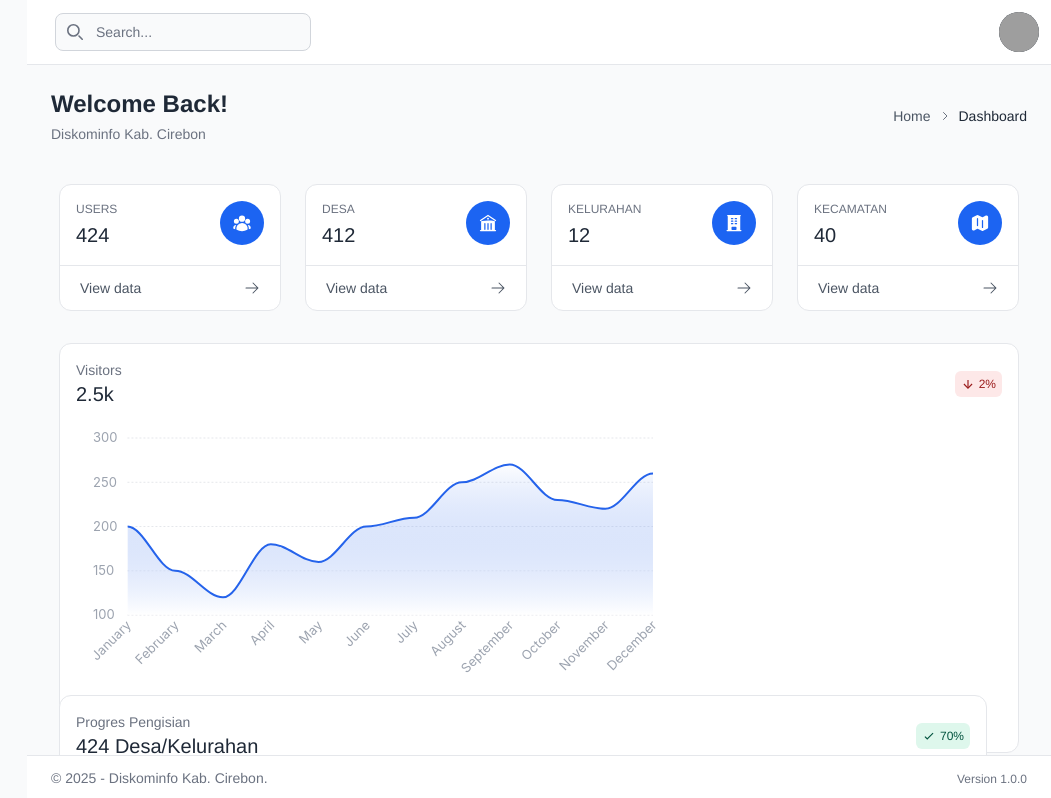
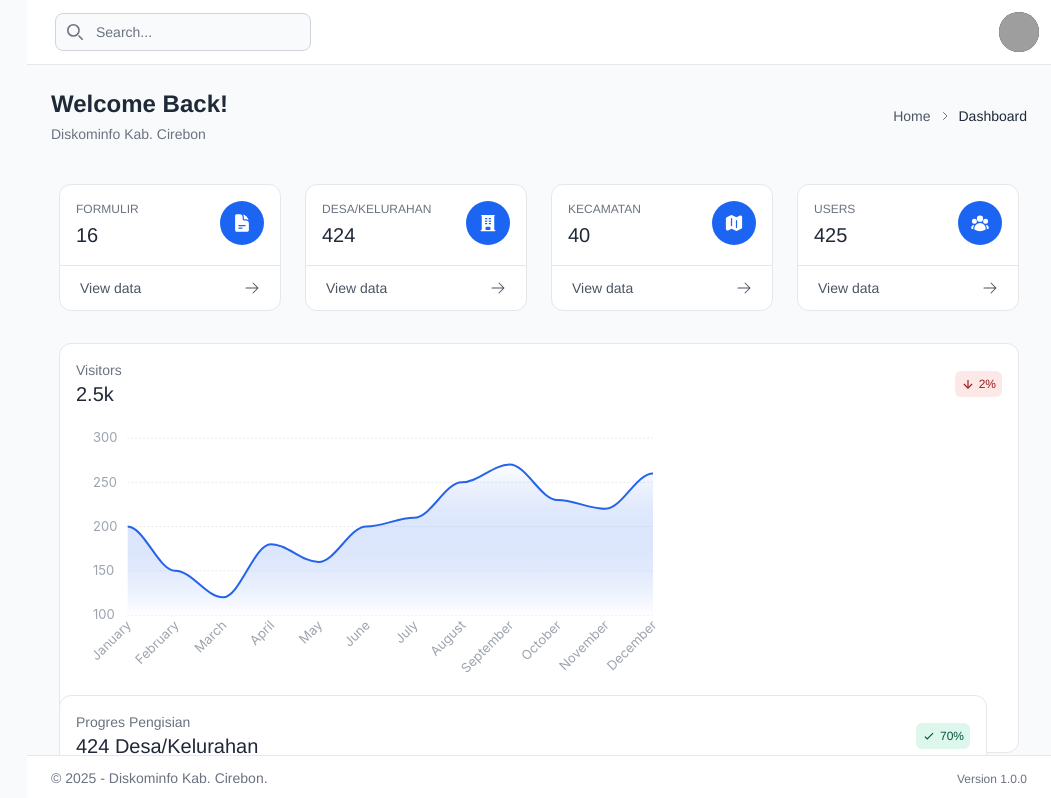
Before and after one commit to azharanggakusuma/simades, a Next.js app: page /dashboard in a window 1280 px wide. Shown: the top 798 px of the page, without its empty margins (229-1280 px from the left). Built offline with nearby package versions, Linux system fonts and the light colour scheme; grey boxes are pictures that could not be loaded.

Commit message:
feat: update Stats component to correct card titles and values; add Loading component for loading state

```diff
--- /dev/null
+++ b/app/components/Loading.tsx
@@ -0,0 +1,11 @@
+// components/Loading.js
+export default function Loading() {
+  return (
+    <div className="fixed inset-0 z-50 flex items-center justify-center bg-white">
+      <div className="text-center">
+        <div className="animate-spin rounded-full h-12 w-12 border-t-4 border-blue-500 border-solid mx-auto mb-4"></div>
+        <p className="text-gray-700 text-sm">Loading...</p>
+      </div>
+    </div>
+  );
+}
--- a/app/dashboard/components/Stats.tsx
+++ b/app/dashboard/components/Stats.tsx
@@ -1,6 +1,6 @@
 import {
   UserGroupIcon,
-  BuildingLibraryIcon,
+  DocumentTextIcon,
   BuildingOfficeIcon,
   MapIcon,
   ArrowRightIcon,
@@ -9,24 +9,17 @@ import {
 export default function Stats() {
   return (
     <div className="grid sm:grid-cols-2 lg:grid-cols-4 gap-4 sm:gap-6">
-      {/* USERS */}
+      {/* KELURAHAN */}
       <Card
-        title="Users"
-        value="424"
-        icon={<UserGroupIcon className="w-5 h-5" />}
+        title="Formulir"
+        value="16"
+        icon={<DocumentTextIcon className="w-5 h-5" />}
       />
 
       {/* DESA */}
       <Card
-        title="Desa"
-        value="412"
-        icon={<BuildingLibraryIcon className="w-5 h-5" />}
-      />
-
-      {/* KELURAHAN */}
-      <Card
-        title="Kelurahan"
-        value="12"
+        title="Desa/Kelurahan"
+        value="424"
         icon={<BuildingOfficeIcon className="w-5 h-5" />}
       />
 
@@ -35,6 +28,13 @@ export default function Stats() {
         title="Kecamatan"
         value="40"
         icon={<MapIcon className="w-5 h-5" />}
+      />
+
+      {/* USERS */}
+      <Card
+        title="Users"
+        value="425"
+        icon={<UserGroupIcon className="w-5 h-5" />}
       />
     </div>
   );
```
